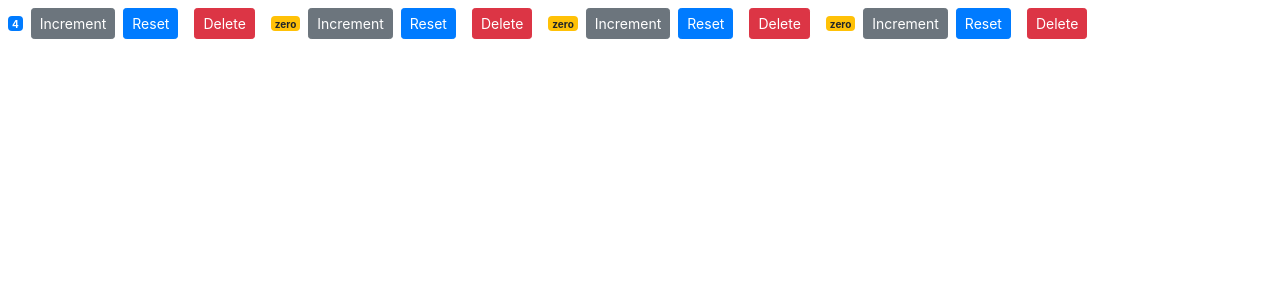
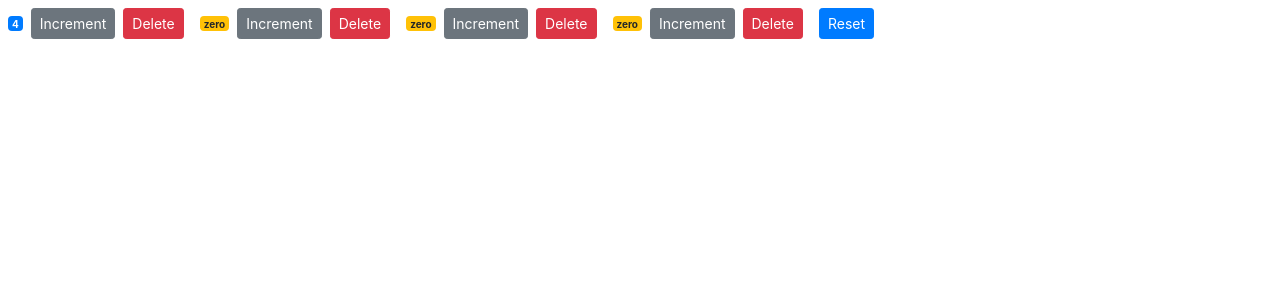
Before and after one commit to Ochaun/react-crash-course-mosh, a React (Create React App) app: page / in a window 1280 px wide. Shown: the top 300 px of the page. Built offline with nearby package versions, Linux system fonts and the light colour scheme.

Commit message:
Added single source of truth

```diff
--- a/src/components/counter.jsx
+++ b/src/components/counter.jsx
@@ -1,10 +1,6 @@
 import React, { Component } from "react";
 
 class Counter extends Component {
-  state = {
-    value: this.props.counter.value
-  };
-
   render() {
     return (
       <>
@@ -18,16 +14,10 @@ class Counter extends Component {
           {this.formatCount()}
         </span>
         <button
-          onClick={this.handleIncrement}
+          onClick={() => this.props.onIncrement(this.props.counter)}
           className="btn btn-secondary btn-sm"
         >
           Increment
-        </button>
-        <button
-          onCLick={this.handleReset}
-          className="btn btn-primary btn-sm m-2"
-        >
-          Reset
         </button>
         <button
           onClick={() => this.props.onDelete(this.props.counter.id)}
@@ -35,8 +25,6 @@ class Counter extends Component {
         >
           Delete
         </button>
-        {/* {this.state.tags.length === 0 && "Please Create a new tags"}
-        {this.renderTags()}*/}
       </>
     );
   }
@@ -48,34 +36,18 @@ class Counter extends Component {
     this.handleIncrement.bind(this);
   }
 */
-  handleIncrement = () => {
-    this.setState({ count: this.state.value + 1 });
-  };
-
-  //Conditional Rendering
-  renderTags() {
-    if (this.state.tags.length === 0) return <p>There are no tags!</p>;
-
-    return (
-      <ul>
-        {this.state.tags.map(tag => (
-          <li key={tag}>{tag}</li>
-        ))}
-      </ul>
-    );
-  }
 
   //Dynamically renderd css
   getBadgeClasses() {
     let classes = "badge m-2 badge-";
-    classes += this.state.value === 0 ? "warning" : "primary";
+    classes += this.props.counter.value === 0 ? "warning" : "primary";
     return classes;
   }
 
   formatCount() {
     // changing state attribute
-    const { value: count } = this.state;
-    return count === 0 ? "zero" : count;
+    const { value } = this.props.counter;
+    return value === 0 ? "zero" : value;
   }
 }
 
--- a/src/components/counters.jsx
+++ b/src/components/counters.jsx
@@ -17,10 +17,19 @@ export default class counters extends Component {
   };
 
   handleReset = () => {
-    this.state.counters.map(c => {
+    const counters = this.state.counters.map(c => {
       c.value = 0;
       return c;
     });
+    this.setState({ counters });
+  };
+
+  handleIncrement = counter => {
+    //... operator copies all of the previous elements in obj/arr
+    const counters = [...this.state.counters];
+    const index = counters.indexOf(counter);
+    counters[index] = { ...counter };
+    counters[index].value++;
     this.setState({ counters });
   };
 
@@ -29,8 +38,19 @@ export default class counters extends Component {
       <>
         {/* Map every element in array to a JSX obj with a key*/}
         {this.state.counters.map(counter => (
-          <Counter key={counter.id} counter={counter} />
+          <Counter
+            key={counter.id}
+            counter={counter}
+            onDelete={this.handleDelete}
+            onIncrement={this.handleIncrement}
+          />
         ))}
+        <button
+          onClick={this.handleReset}
+          className="btn btn-primary btn-sm m-2"
+        >
+          Reset
+        </button>
       </>
     );
   }
```
